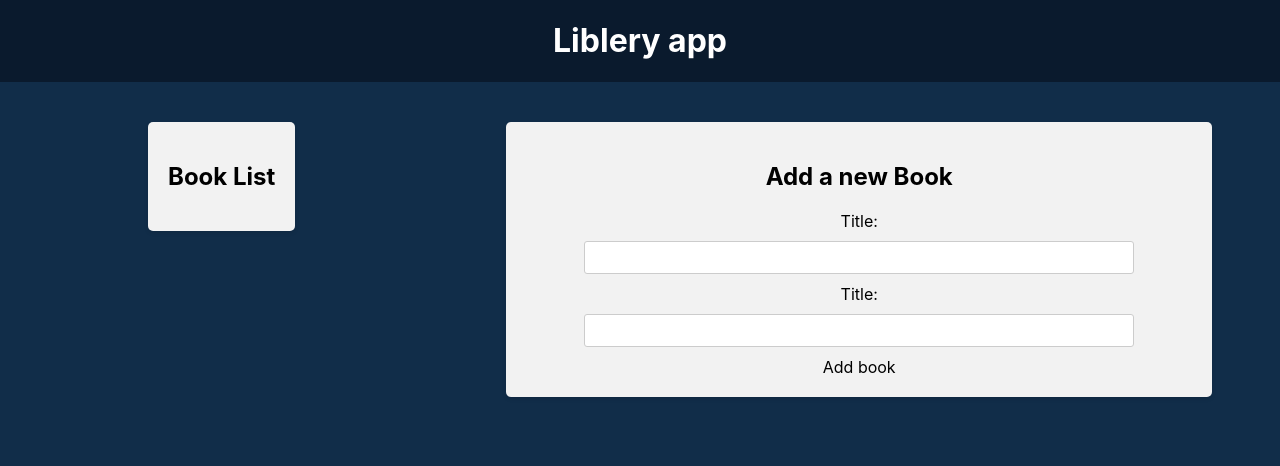
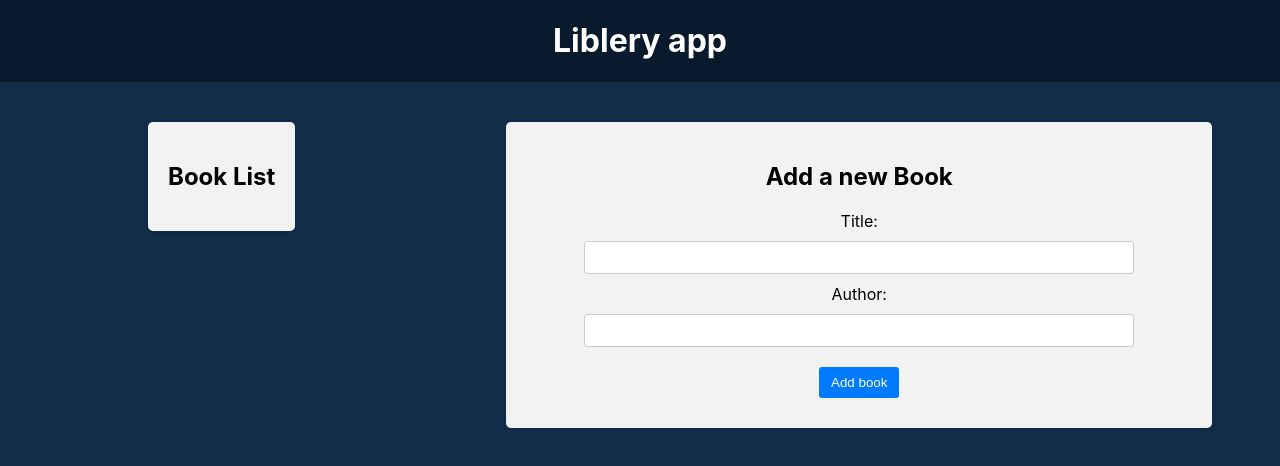
Before and after one commit to mishok2004/30-react-redux, a React (Create React App) app in the folder frontend/: page / in a window 1280 px wide. Shown: the top 466 px of the page. Built offline with nearby package versions, Linux system fonts and the light colour scheme.

Commit message:
fix error button

```diff
--- a/frontend/src/App.js
+++ b/frontend/src/App.js
@@ -1,7 +1,6 @@
 import './App.css'
 import BookForm from './components/BookForm/BookForm'
 import BookList from './components/BookList/BookList'
-import Filter from './components/Filter/Filter'
 
 function App() {
   return (
--- a/frontend/src/components/BookForm/BookForm.js
+++ b/frontend/src/components/BookForm/BookForm.js
@@ -6,7 +6,7 @@ const BookForm = () => {
   const [author, setAuthor] = useState('')
 
   const handleSubmit = (e) => {
-    e.preventDefauit()
+    e.preventDefault()
     if (title && author) {
       //
       console.log(title, author)
@@ -30,7 +30,7 @@ const BookForm = () => {
         </div>
 
         <div>
-          <label htmlFor="author">Title:</label>
+          <label htmlFor="author">Author:</label>
           <input
             type="text"
             id="author"
@@ -38,7 +38,7 @@ const BookForm = () => {
             onChange={(e) => setAuthor(e.target.value)}
           />
         </div>
-        <buton type="submit">Add book</buton>
+        <button type="submit">Add book</button>
       </form>
     </div>
   )
```
